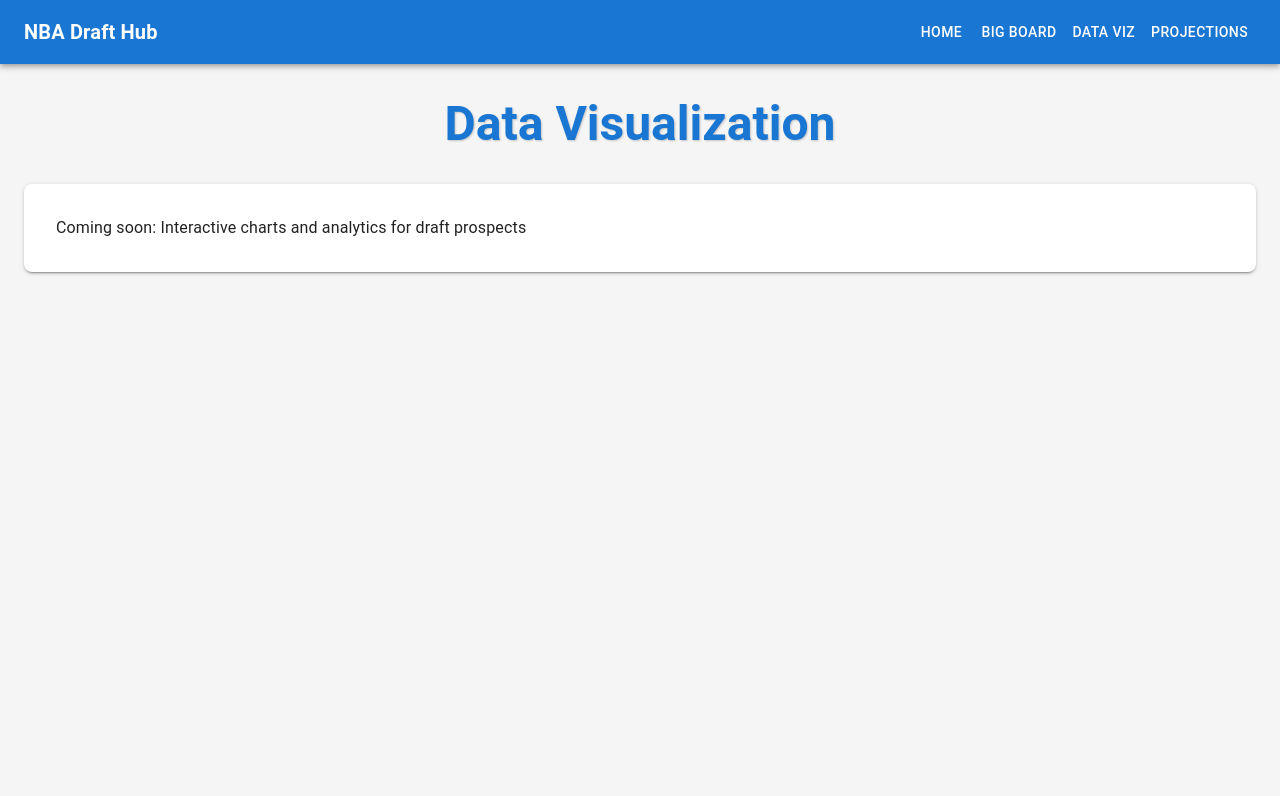
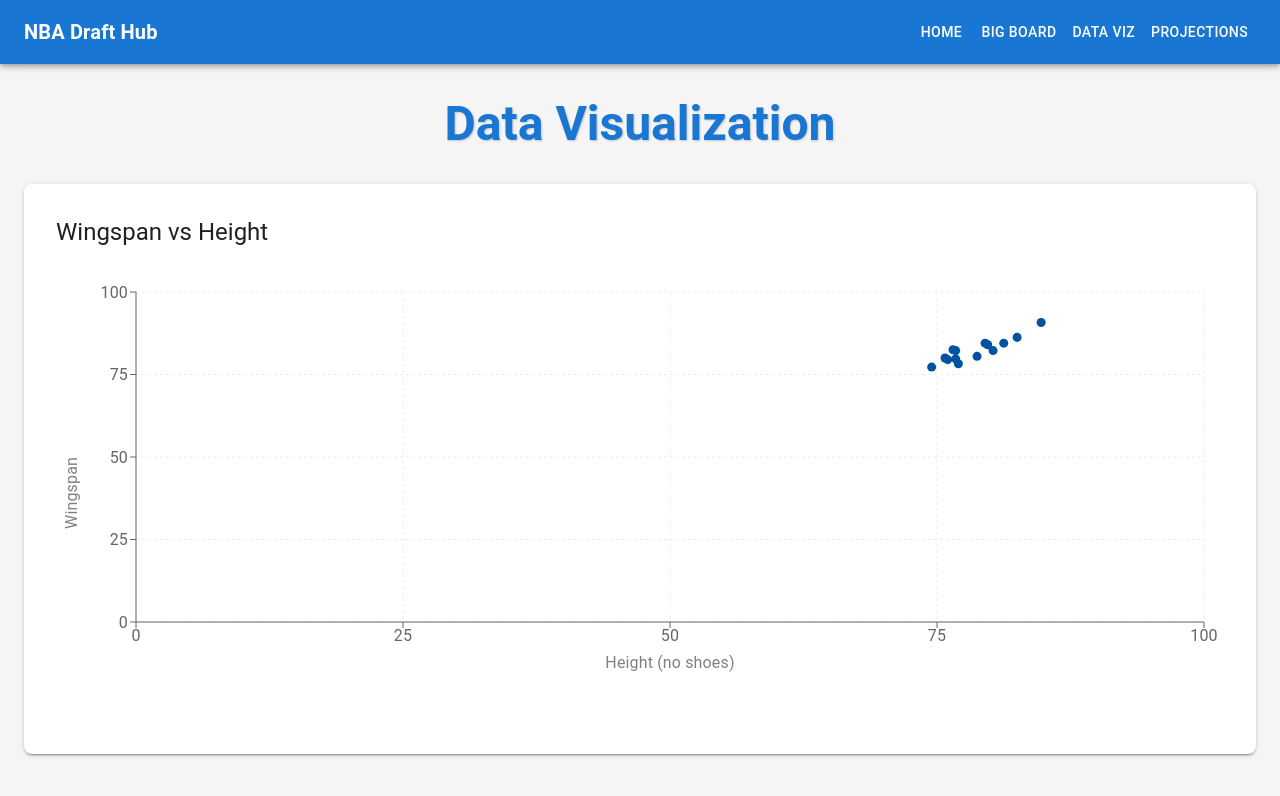
Before and after one commit to kamanbo23/drafthub, a React (Vite) app: page /data-viz in a window 1280 px wide. Shown: the top 796 px of the page. Built offline with nearby package versions, Linux system fonts and the light colour scheme; no server answers.

Commit message:
scatter plot w dummy data initialized

```diff
--- /dev/null
+++ b/src/components/ScatterPlotChart.jsx
@@ -0,0 +1,39 @@
+import React from 'react';
+import {
+  ScatterChart,
+  Scatter,
+  XAxis,
+  YAxis,
+  CartesianGrid,
+  Tooltip,
+  ResponsiveContainer
+} from 'recharts';
+
+// A basic scatter plot component for player data visualization
+const ScatterPlotChart = ({ data, xKey, yKey, xLabel, yLabel }) => {
+  return (
+    <ResponsiveContainer width="100%" height={400}>
+      <ScatterChart
+        margin={{ top: 20, right: 20, bottom: 20, left: 20 }}
+      >
+        <CartesianGrid strokeDasharray="3 3" />
+        <XAxis
+          type="number"
+          dataKey={xKey}
+          name={xLabel}
+          label={{ value: xLabel, position: 'bottom' }}
+        />
+        <YAxis
+          type="number"
+          dataKey={yKey}
+          name={yLabel}
+          label={{ value: yLabel, angle: -90, position: 'left' }}
+        />
+        <Tooltip cursor={{ strokeDasharray: '3 3' }} />
+        <Scatter name="Players" data={data} fill="#0053a0" />
+      </ScatterChart>
+    </ResponsiveContainer>
+  );
+};
+
+export default ScatterPlotChart;
--- a/src/pages/DataViz.jsx
+++ b/src/pages/DataViz.jsx
@@ -1,8 +1,23 @@
 import React from 'react';
-import { Typography, Container, Paper } from '@mui/material';
+import { Typography, Container, Paper, Box } from '@mui/material';
+import ScatterPlotChart from '../components/ScatterPlotChart';
+import playerData from '../intern_project_data.json';
 
-// todo:add actual charts, maybe use recharts or d3.js
+// Basic data visualization with a scatter plot
 function DataViz() {
+  // Sample data for initial testing
+  const sampleData = playerData.measurements.slice(0, 15).map(measurement => {
+    const player = playerData.bio.find(p => p.playerId === measurement.playerId);
+    return {
+      name: player ? player.name : 'Unknown',
+      playerId: measurement.playerId,
+      wingspan: measurement.wingspan,
+      heightNoShoes: measurement.heightNoShoes,
+      maxVertical: measurement.maxVertical,
+      weight: measurement.weight
+    };
+  });
+
   return (
     <Container maxWidth="xl" sx={{ py: 4 }}>
       <Typography
@@ -18,10 +33,21 @@
       >
         Data Visualization
       </Typography>
+
+      {/* Basic scatter plot */}
       <Paper elevation={2} sx={{ p: 4, borderRadius: 2 }}>
-        <Typography variant="body1">
-          Coming soon: Interactive charts and analytics for draft prospects
+        <Typography variant="h5" sx={{ mb: 3 }}>
+          Wingspan vs Height
         </Typography>
+        <Box sx={{ height: 450 }}>
+          <ScatterPlotChart
+            data={sampleData}
+            xKey="heightNoShoes"
+            yKey="wingspan"
+            xLabel="Height (no shoes)"
+            yLabel="Wingspan"
+          />
+        </Box>
       </Paper>
     </Container>
   );
--- a/src/pages/Home.jsx
+++ b/src/pages/Home.jsx
@@ -34,7 +34,7 @@
           Welcome to the Mavericks Draft Hub
         </Typography>
         <Typography variant="subtitle1" color="text.secondary">
-          Your tool for evaluating NBA Draft prospects
+          A companion for evaluating NBA Draft prospects
         </Typography>
       </Paper>
 
```
